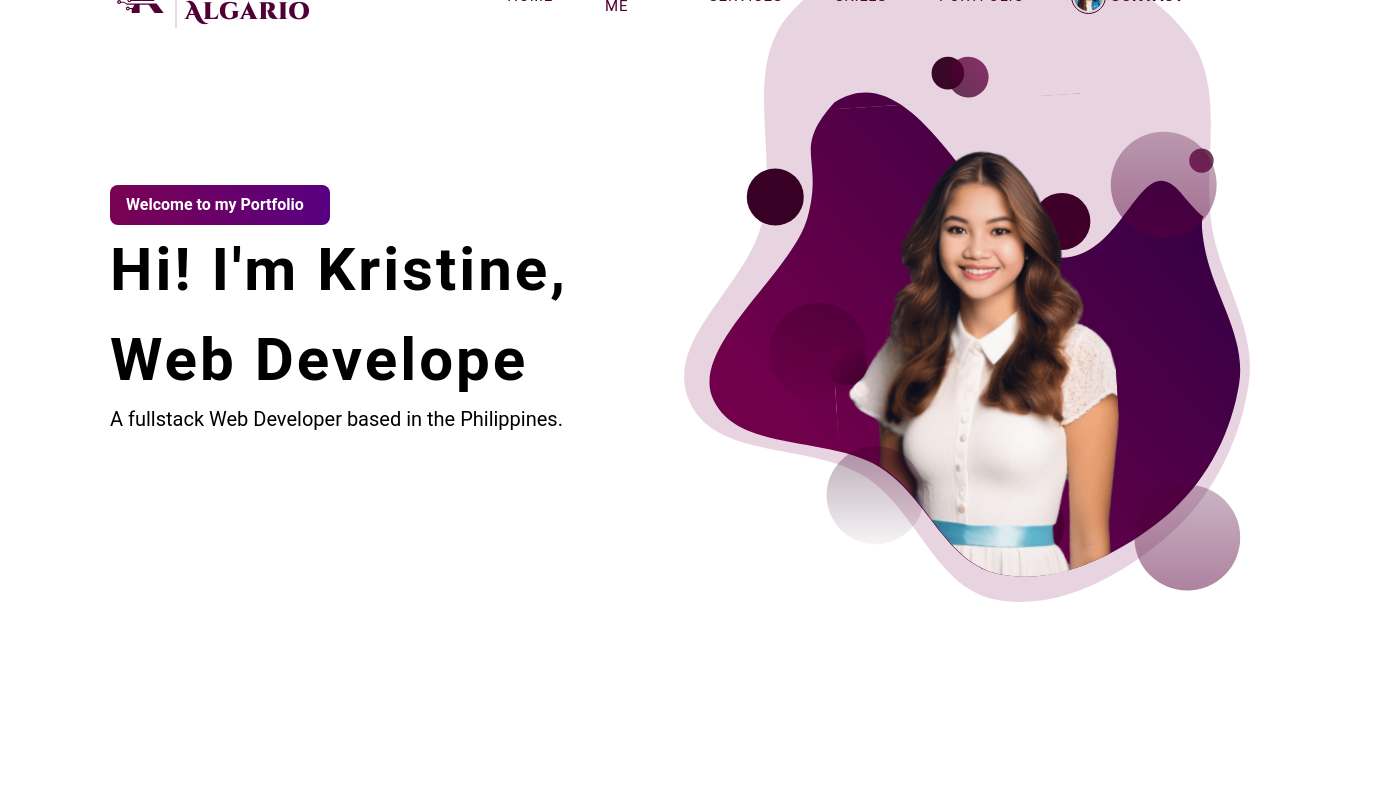
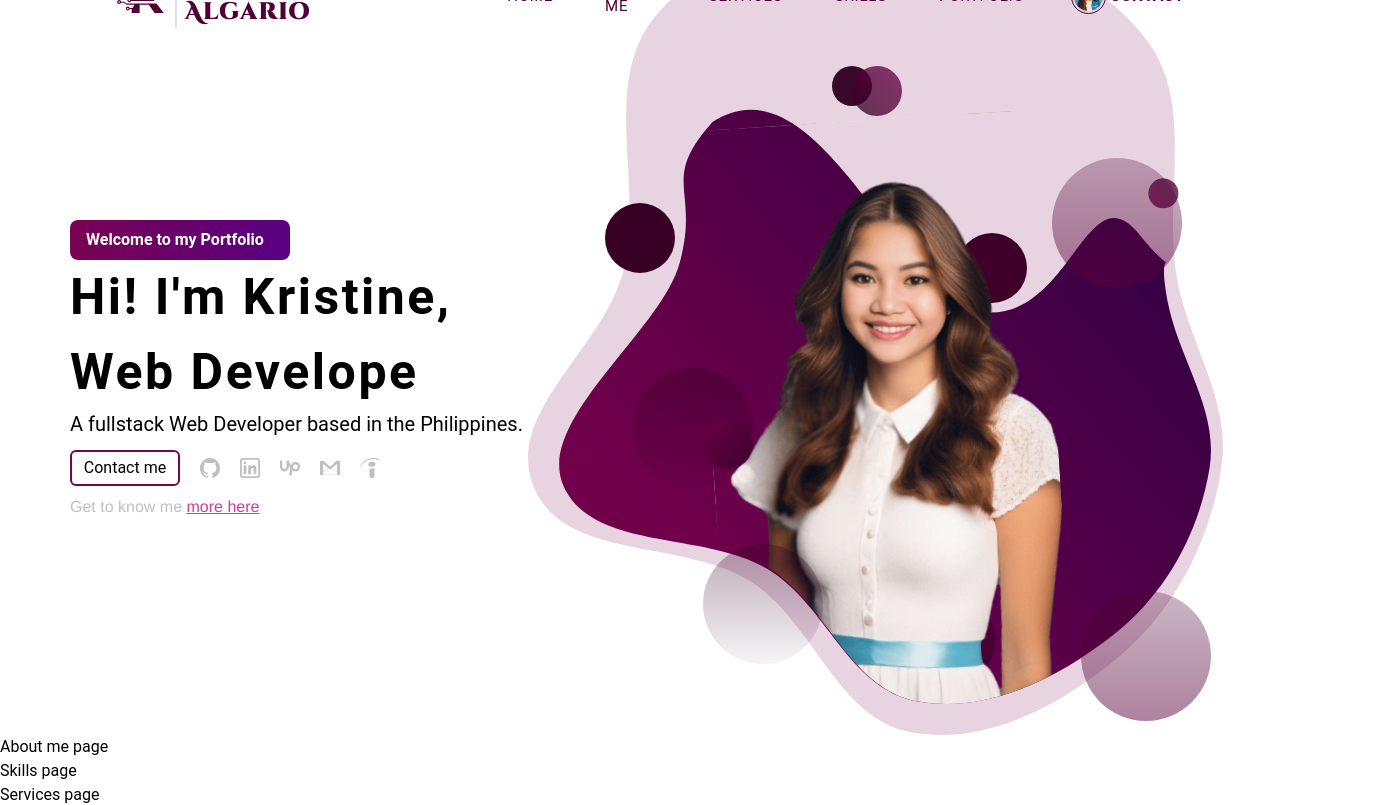
Before and after one commit to KrisTechHub/kris-algario, a React (Vite) app: page /Home in a window 1280 px wide. Shown: the top 805 px of the page, 1395 px wide, since content can reach past the window. Built offline with nearby package versions, Linux system fonts and the light colour scheme.

Commit message:
addnng contact

```diff
--- a/src/App.jsx
+++ b/src/App.jsx
@@ -35,6 +35,11 @@ function App() {
   return (
       <Router>
           <NavMenu />
+          <Home />
+          <About/>
+          <Skills />
+          <Services/>
+          <Portfolio />
           <div className="flex">
             {showSidebar && <SidebarDrawer />}
               <main className="flex-1 overflow-y-auto p-4 lg:pl-24">
--- a/src/Components/Home/Home.jsx
+++ b/src/Components/Home/Home.jsx
@@ -1,9 +1,3 @@
-// import { Property1GithubDefault } from "../../icons/Property1GithubDefault";
-// import { Property1GmailDefault } from "../../icons/Property1GmailDefault";
-// import { Property1Indeed } from "../../icons/Property1Indeed";
-// import { Property1LinkedinDefault } from "../../icons/Property1LinkedinDefault";
-// import { Property1UpworkDefaut } from "../../icons/Property1UpworkDefaut";
-import { Button } from "../Button";
 import Intro from "./Intro";
 import './Home.css'
 import { ChevronDownIcon } from "@heroicons/react/24/solid";
@@ -12,13 +6,13 @@ export default function Home() {
     return (
         <div className="container mx-auto">
             <div className="flex-row">
-                <div className="flex flex-col sm:flex-row">
-                    <div className="flex-1 flex items-center gap-[20px]">
+                <div className="flex flex-col sm:flex-row w-[1325px]">
+                    <div className="order-2 sm:order-1 flex items-center gap-[20px]">
                         <Intro />
                     </div>
 
 
-                    <div className="flex-1 items-center justify-content mt-[-70px]">
+                    <div className="order-1 sm:order-2 items-center justify-content mt-[-70px]">
                         <img src="./src/assets/home-portrait.svg" alt="home portrait" />
                     </div>
                 </div>
--- a/src/Components/Home/Intro.jsx
+++ b/src/Components/Home/Intro.jsx
@@ -1,6 +1,14 @@
+import { Property1GithubDefault } from "../../icons/Property1GithubDefault";
+import { Property1GmailDefault } from "../../icons/Property1GmailDefault";
+import { Property1Indeed } from "../../icons/Property1Indeed";
+import { Property1LinkedinDefault } from "../../icons/Property1LinkedinDefault";
+import { Property1UpworkDefaut } from "../../icons/Property1UpworkDefaut";
+
 //functionalities
 import { useState, useEffect } from "react";
 import TrackVisibility from 'react-on-screen';
+import { Link } from 'react-router-dom';
+
 
 export default function Intro() {
     const [loopNum, setLoopNum] = useState(0);
@@ -46,20 +54,45 @@ export default function Intro() {
 
 
     return (
+
         <TrackVisibility>
             {({ isVisible }) =>
                 <div className={isVisible ? "animate__animated aimate__fadeIn" : ""}>
                     <div className="relative bg-gradient-to-r from-mypink-600 to-mypurple-400 hover:from-mypink-500 hover:to-mypurple-200 text-white font-semibold py-2 px-4 rounded-lg w-[220px]">
                         Welcome to my Portfolio
                     </div>
-                    <h1 className="block text-[60px] font-bold tracking-wider">{`Hi! I'm Kristine,`} <br />
+
+                    <h1 className="block text-[50px] font-bold tracking-wider">{`Hi! I'm Kristine,`} <br />
                         <span className="txt-rotate" data-period="1000" data-rotate='[ "Web Developer", "Web Designer", "UI/UX Designer" ]'>
                             <span className="border-r border-white border-solid">{text}</span>
                         </span>
                     </h1>
+
                     <div className="self-stretch text-stone-300 text-xl font-normal font-['Varela Round']">A fullstack Web Developer based in the Philippines.</div>
+
+                    <div className="inline-flex my-3">
+                        <button className="rounded-md w-[110px] py-1 border border-mypink-600 border-[2px] hover:border-mypink-100">
+                            Contact me
+                        </button>
+
+                        <div className="inline-flex items-center gap-[20px] ps-5">
+                            <Link to="www.github.com"><Property1GithubDefault className="w-[20px] h-[20px]" /></Link>
+                            <button><Property1LinkedinDefault className="w-[20px] h-[20px]" /></button>
+                            <button><Property1UpworkDefaut className="w-[20px] h-[20px]" /></button>
+                            <button><Property1GmailDefault className="w-[20px] h-[20px]" /></button>
+                            <button><Property1Indeed className="w-[20px] h-[20px]"/></button>
+                        </div>
+                    </div>
+
+                    <p className="relative self-stretch [font-family:'Varela_Round',Helvetica] font-normal text-variable-collection-mid-gray text-[16px] tracking-[0] leading-[normal]">
+                        <span className="text-[#bfbfbf] font-paragraph [font-style:var(--paragraph-font-style)] font-[number:var(--paragraph-font-weight)] tracking-[var(--paragraph-letter-spacing)] leading-[var(--paragraph-line-height)] text-[length:var(--paragraph-font-size)]">
+                            Get to know me{" "}
+                        </span>
+                        <a href="https://me.com" rel="noopener noreferrer" target="_blank">
+                            <span className="text-[#d13d9f] underline">more here</span>
+                        </a>
+                    </p>
                 </div>
-
             }
         </TrackVisibility>
     );
```
Also changed, not shown: src/Components/Contact/Contact.jsx (added).
